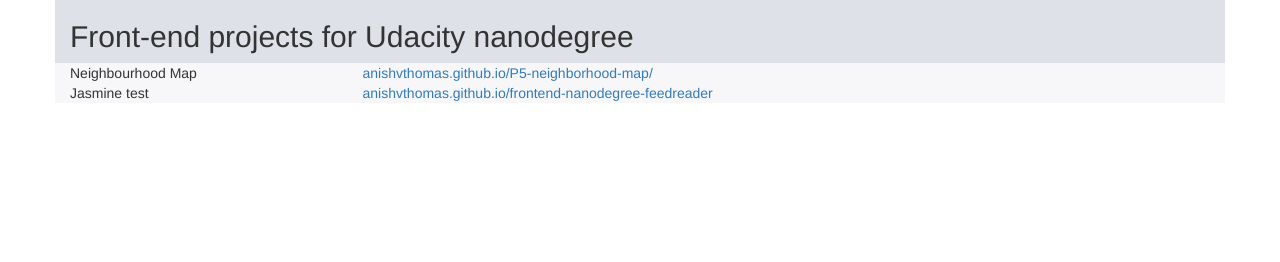
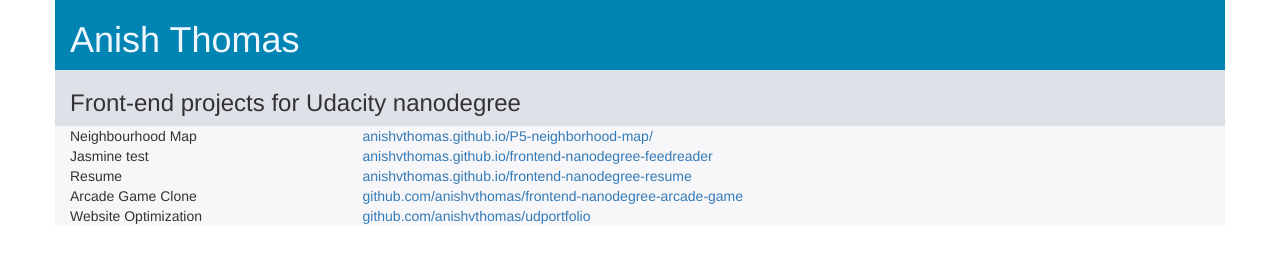
Before and after one commit to anishvthomas/anishvthomas.github.io, a plain HTML site: page index.html in a window 1280 px wide. Drawn offline with nearby package versions, Linux system fonts and the light colour scheme.

Commit message:
Updated projects and line spacing

```diff
--- a/css/main.css
+++ b/css/main.css
@@ -1,5 +1,9 @@
 #header {
   background-color: #dfe1e8;
+}
+#headername {
+  background-color: #0084b4;
+  color: aliceblue;
 }
 #details{
   background-color: #f7f7f9;
--- a/index.html
+++ b/index.html
@@ -11,8 +11,11 @@
 </head>
 <body>
   <div class="container">
+    <div class="row" id="headername">
+      <div class="col-xs-12" ><h1>Anish Thomas</h1></div>
+    </div>
     <div class="row" id="header">
-      <div class="col-xs-12" ><h2>Front-end projects for Udacity nanodegree</h2></div>
+      <div class="col-xs-12" ><h3>Front-end projects for Udacity nanodegree</h3></div>
     </div>
     <div class="row" id="details">
       <div class="col-xs-3">Neighbourhood Map</div>
@@ -22,6 +25,20 @@
       <div class="col-xs-3">Jasmine test</div>
       <div class="col-xs-6"><a href="http://anishvthomas.github.io/frontend-nanodegree-feedreader/">anishvthomas.github.io/frontend-nanodegree-feedreader</a></div>
     </div>
+    <div class="row"id="details">
+      <div class="col-xs-3">Resume</div>
+      <div class="col-xs-6"><a href="http://anishvthomas.github.io/frontend-nanodegree-resume/">anishvthomas.github.io/frontend-nanodegree-resume</a></div>
+    </div>
+    <div class="row"id="details">
+      <div class="col-xs-3">Arcade Game Clone</div>
+      <div class="col-xs-6"><a href="https://github.com/anishvthomas/frontend-nanodegree-arcade-game">github.com/anishvthomas/frontend-nanodegree-arcade-game</a></div>
+    </div>
+    <div class="row"id="details">
+      <div class="col-xs-3">Website Optimization</div>
+      <div class="col-xs-6"><a href="https://github.com/anishvthomas/udportfolio">github.com/anishvthomas/udportfolio</a></div>
+    </div>
+
+
   </div>
 
 </body>
```
